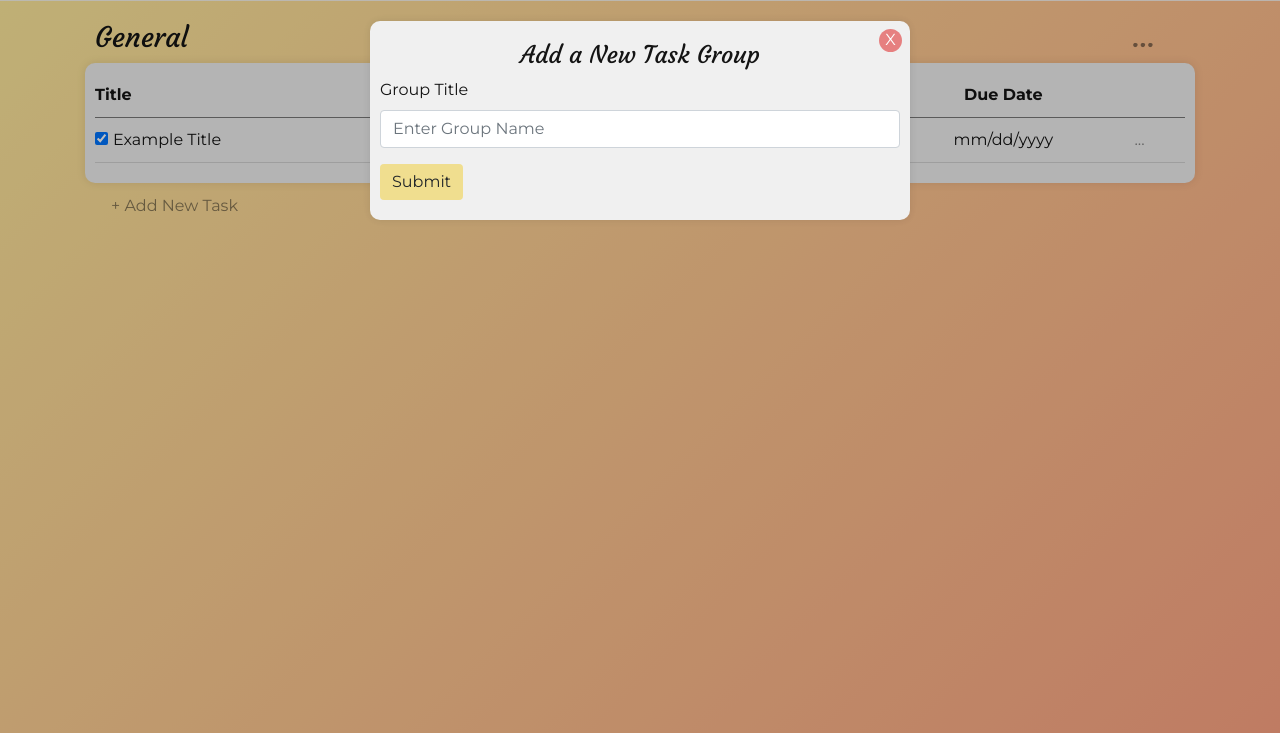
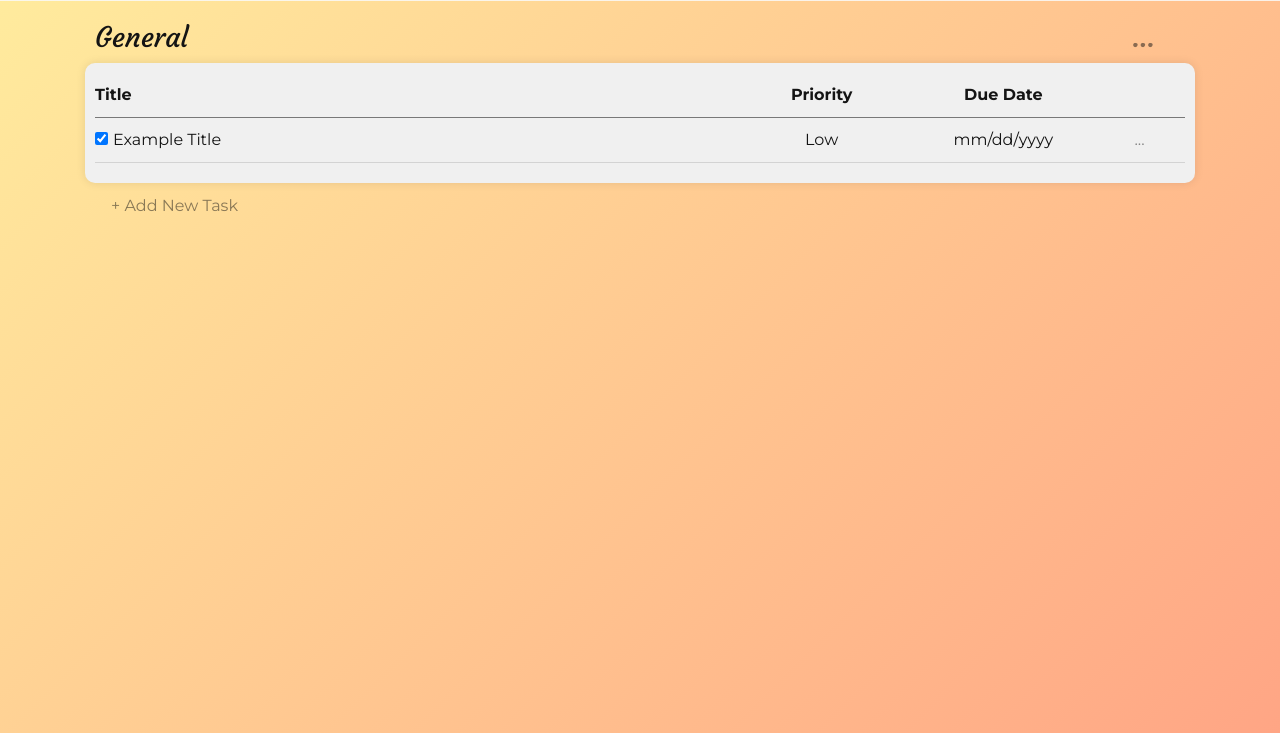
Before and after one commit to sholdahl/to-do, a website built with webpack: page dist/index.html in a window 1280 px wide. Shown: the part 67-800 px from the top of the page. Built offline with nearby package versions, Linux system fonts and the light colour scheme.

Commit message:
hid group form when page first loads

```diff
--- a/dist/index.html
+++ b/dist/index.html
@@ -34,7 +34,7 @@
 
         <div id="todo-container" class="container"></div>
 
-        <div class="container pop-up-container">
+        <div class="container pop-up-container hidden">
             <div class="row">
                 <div class="col-12 col-md-6 form-col">
                     <div class="pop-up-form">
@@ -50,7 +50,7 @@
                 </div>
             </div>
         </div>
-        <div id="overlay" class="overlay-active">
+        <div id="overlay" class="">
     </div>
     <script src="main.js"></script>
 
```
